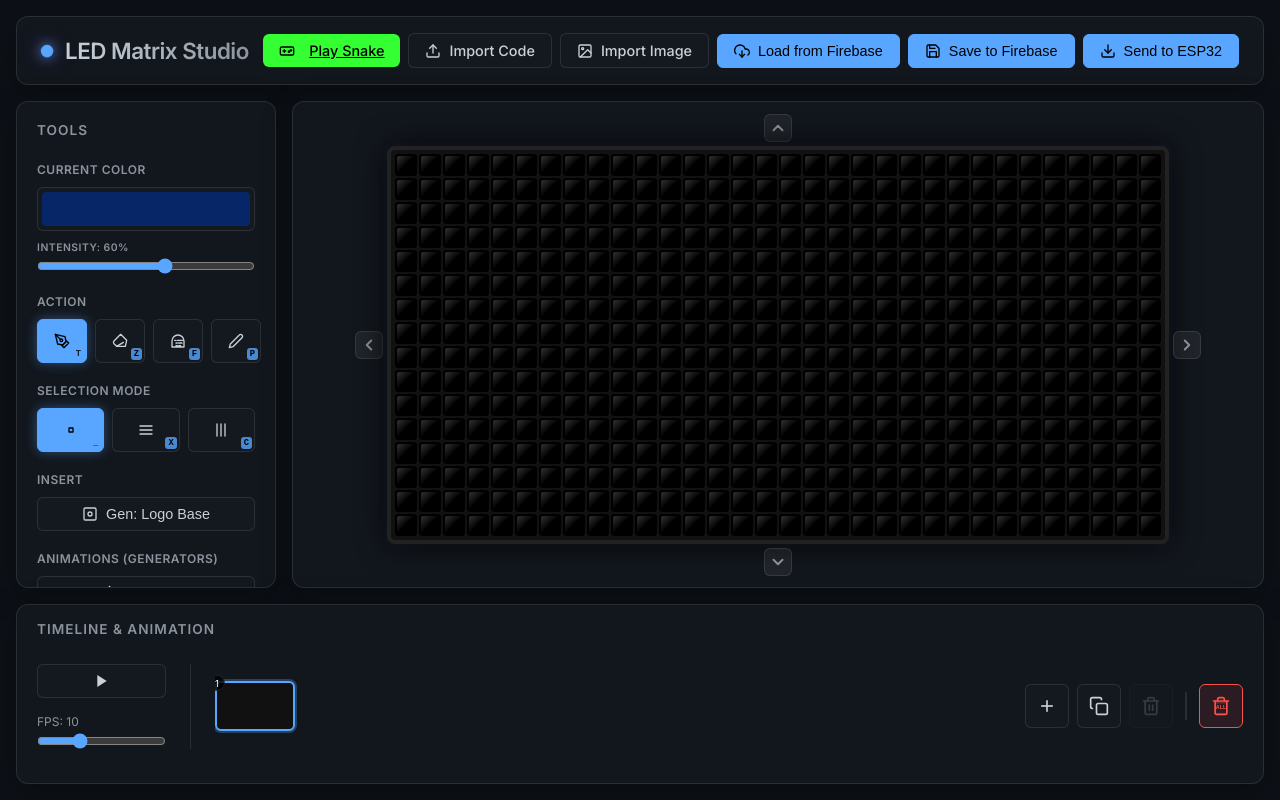
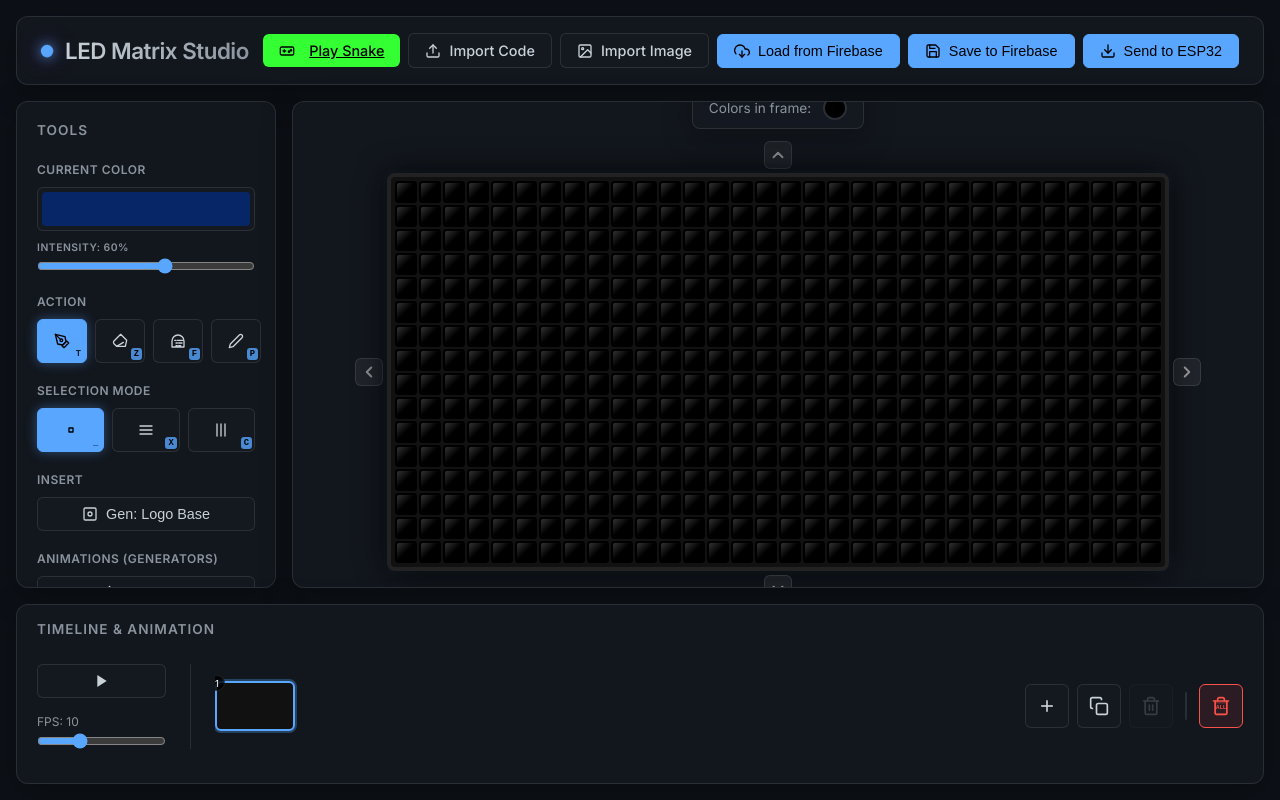
Before and after one commit to Hackathon-MODART/hackathon-modart-modelizer, a Nuxt app in the folder led-matrix-app/: page / in a window 1280 px wide. Built offline with nearby package versions, Linux system fonts and the light colour scheme.

Commit message:
feat(colors): remove ignoring black color

```diff
--- a/led-matrix-app/components/MatrixGrid.vue
+++ b/led-matrix-app/components/MatrixGrid.vue
@@ -94,9 +94,7 @@ const presentColors = computed(() => {
   for (let r = 0; r < ROWS; r++) {
     for (let c = 0; c < COLS; c++) {
       const color = currentFrame.value[r][c]
-      if (color !== DEFAULT_COLOR) {
-        colors.add(color.toUpperCase())
-      }
+      colors.add(color.toUpperCase())
     }
   }
   return Array.from(colors)
```
Also changed, not shown: 1 other file (tests, documents, lock files or other folders).
